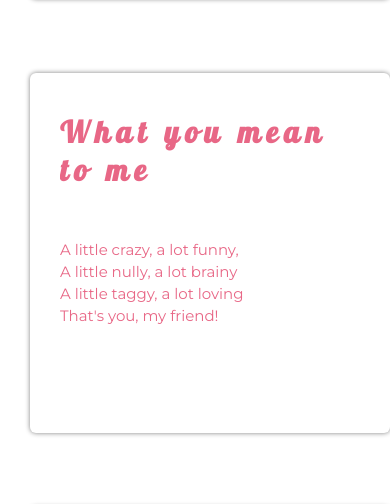
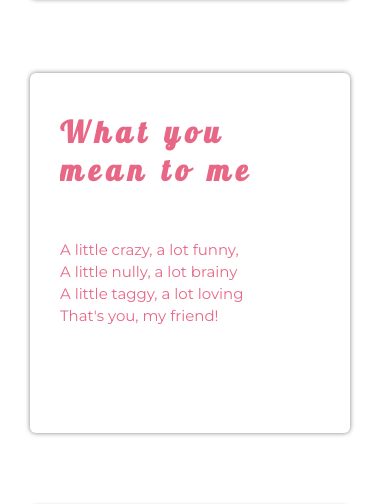
Before and after one commit to GranFariduz/HappyBirthday2, a PHP site: page / in a window 390 px wide. Shown: the part 1958-2462 px from the top of the page. Run offline with PHP 8.4, Linux system fonts and the light colour scheme.

Commit message:
Little tweaks

```diff
--- a/css/style.css
+++ b/css/style.css
@@ -297,7 +297,7 @@ footer:hover .arrow{
     .type1 {
         margin: 0px 0px 0px 30px;
         height: 300px;
-        width: 300px;
+        width: 260px;
     }
     .type1 .section-content-heading {
         margin-top: 10px;
@@ -306,7 +306,7 @@ footer:hover .arrow{
     .type2 {
         margin: 70px 0px 70px 30px;
         height: 340px;
-        width: 360px;
+        width: 320px;
     }
 
     .section-content-heading {
```
